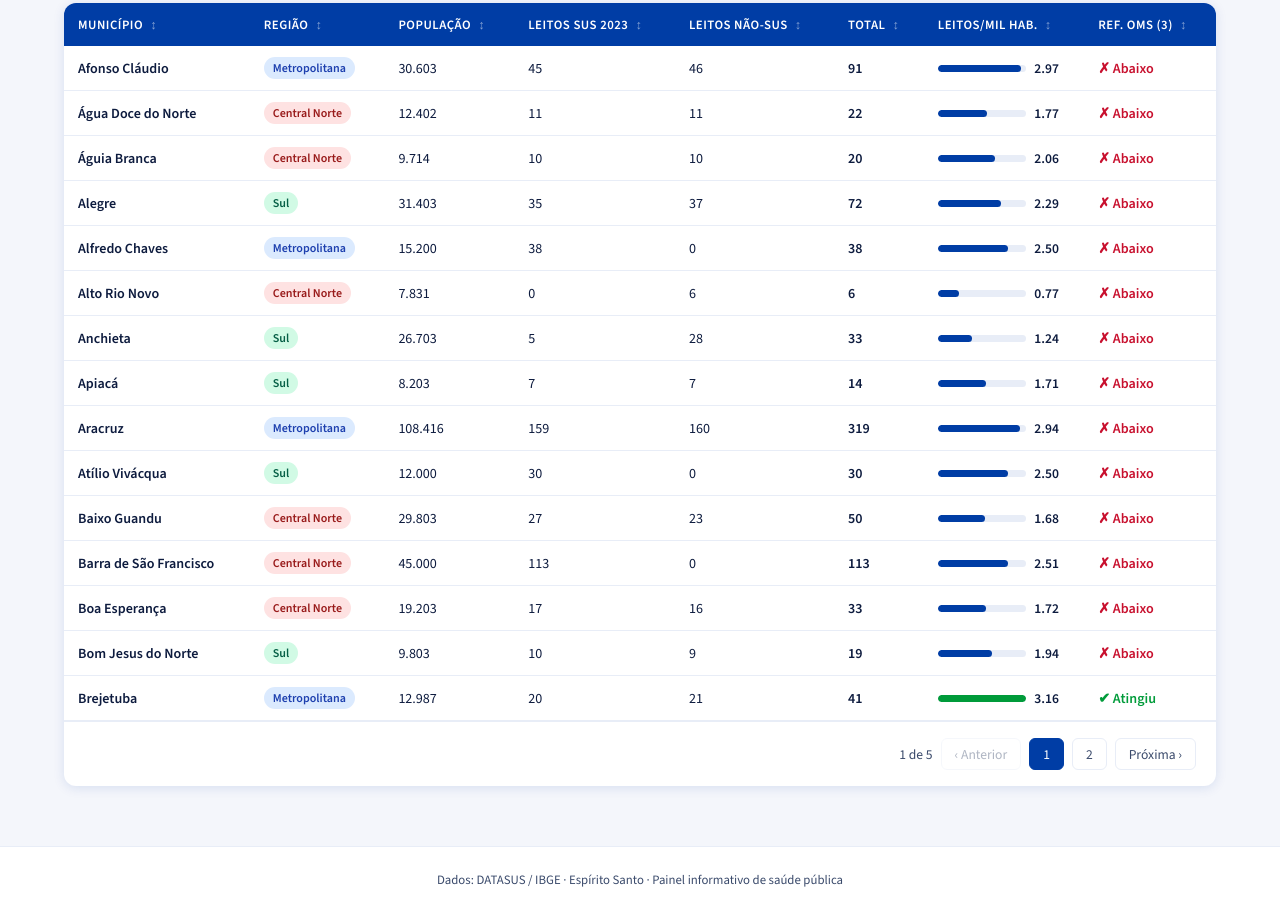
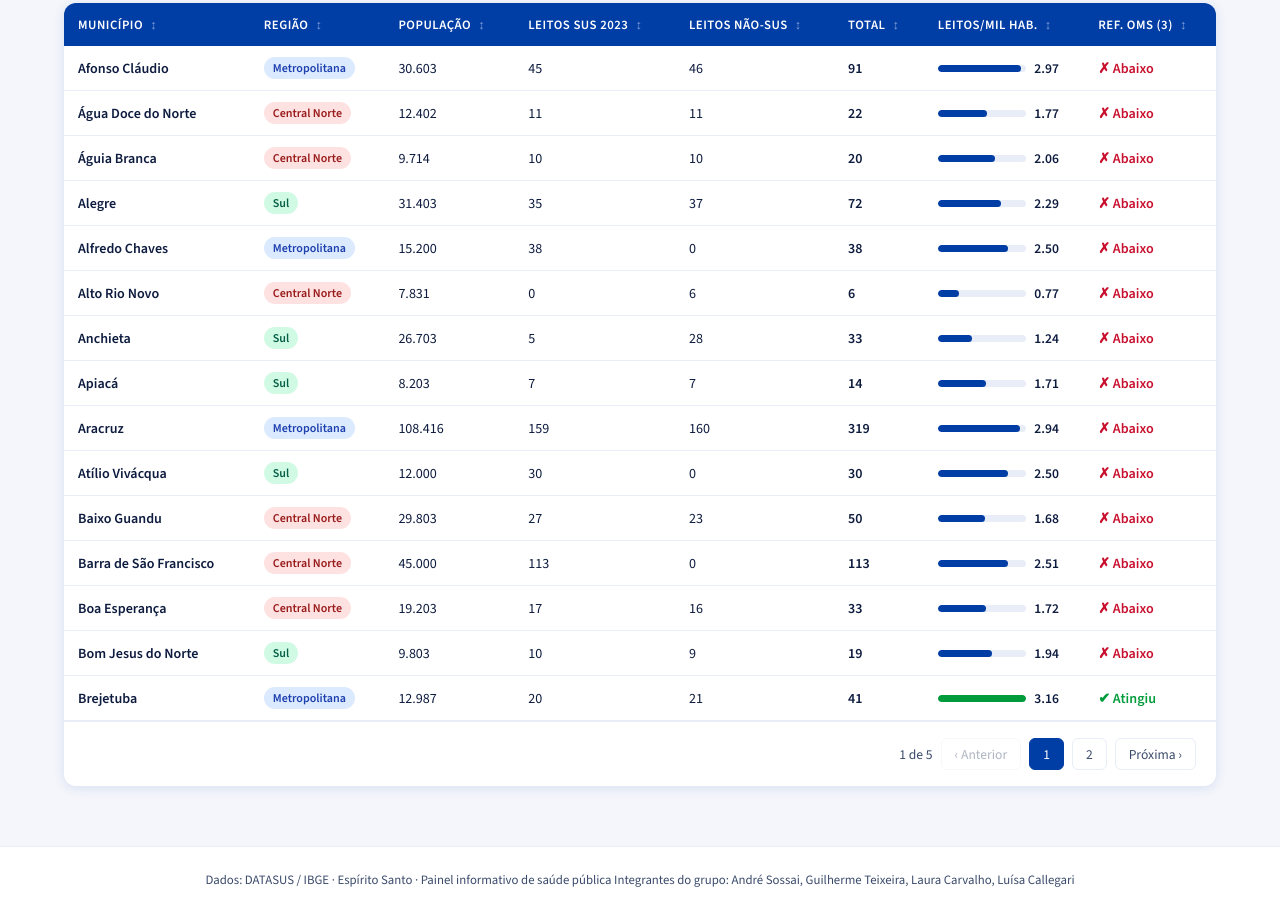
Before and after one commit to AndreCypriano38/Vacinacao-leitos_ES, a plain HTML site: page index.html in a window 1280 px wide. Shown: the part 1096-2008 px from the top of the page. Drawn offline with nearby package versions, Linux system fonts and the light colour scheme.

Commit message:
Integrantes inclusos

```diff
--- a/index.html
+++ b/index.html
@@ -531,6 +531,7 @@
 
 <footer>
   Dados: DATASUS / IBGE · Espírito Santo · Painel informativo de saúde pública
+  Integrantes do grupo: André Sossai, Guilherme Teixeira, Laura Carvalho, Luísa Callegari
 </footer>
 
 <script>
```
